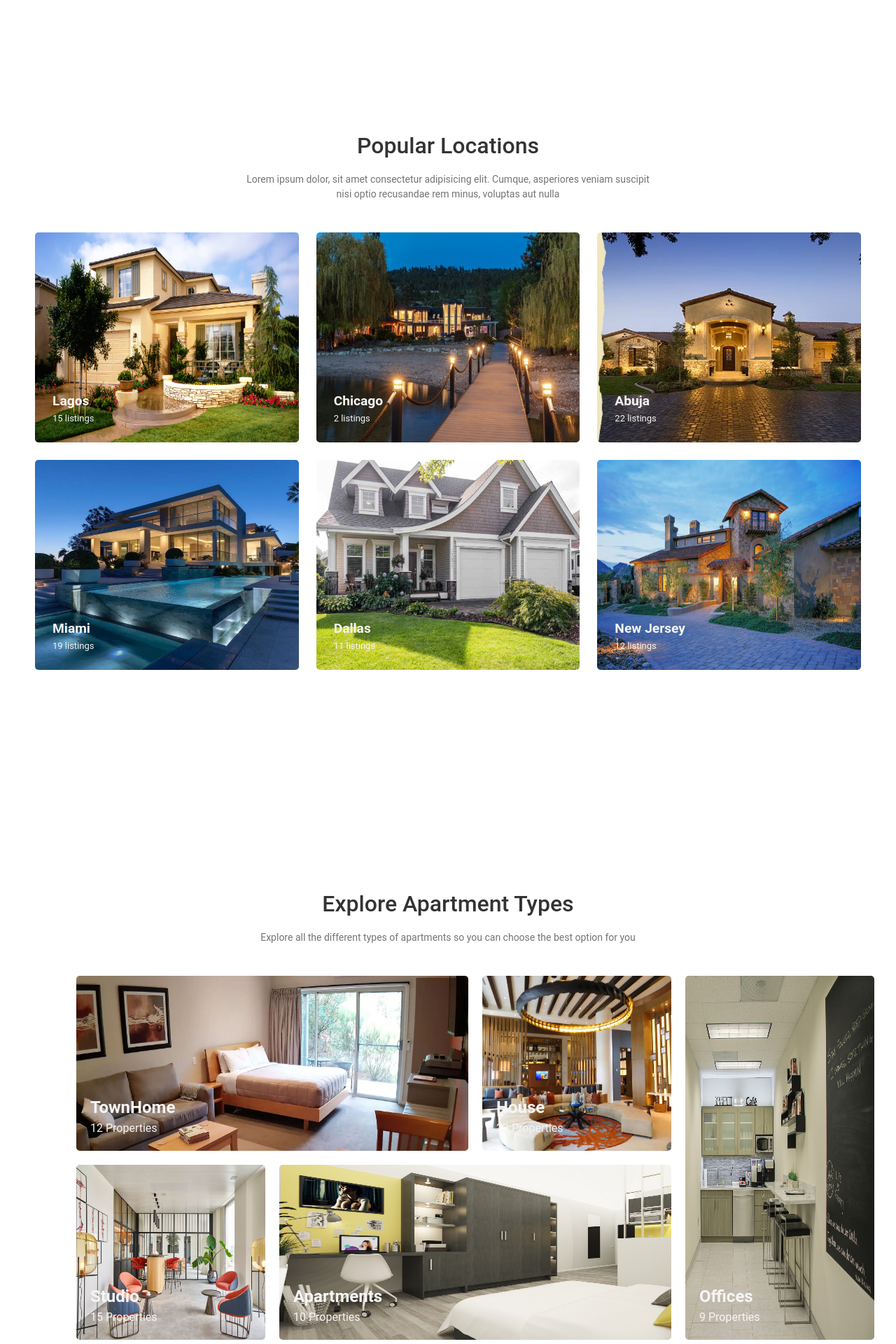
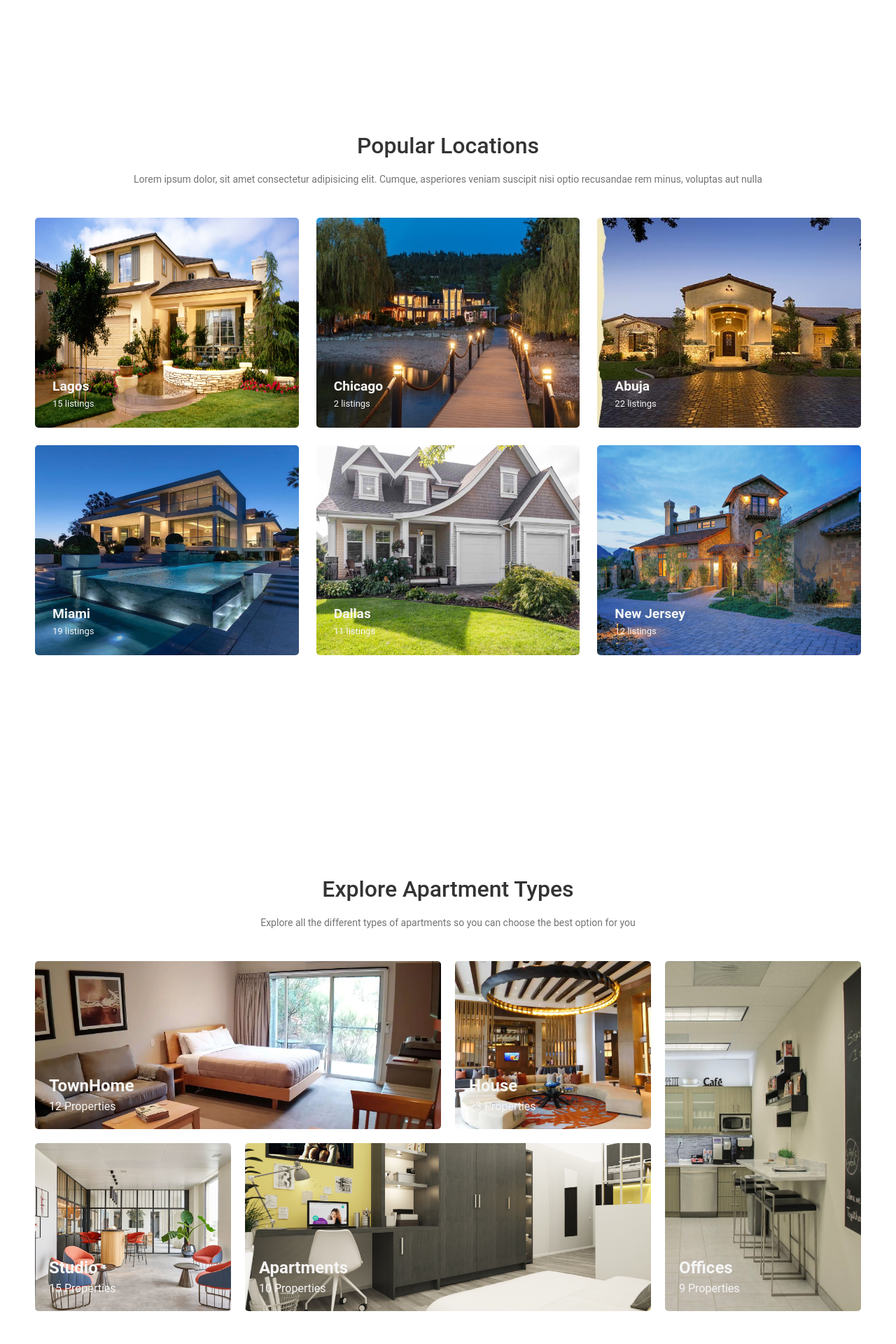
Before and after one commit to RealRichi3/Real-Estate, a PHP site: page / in a window 1280 px wide. Shown: the part 706-2626 px from the top of the page at 70% size. Run offline with PHP 8.4, Linux system fonts and the light colour scheme.

Commit message:
fix: Explore items section distorted images

```diff
--- a/index.html
+++ b/index.html
@@ -193,7 +193,8 @@
                 <p> Explore all the different types of apartments so you can choose the best option for you</p>
                 <div class="explore-list">
                     <div class="explore-list-item explore1">
-                        <img src="./static/images/properties/property18.webp" alt="house">
+                        <div class='explore-item-image'><img src="./static/images/properties/property18.webp"
+                                alt="house"></div>
                         <div class="overlay"></div>
                         <div class="explore-list-item-details">
                             <p>TownHome</p>
@@ -201,7 +202,8 @@
                         </div>
                     </div>
                     <div class="explore-list-item explore2">
-                        <img src="./static/images/properties/property17.jpg" alt="house">
+                        <div class='explore-item-image'> <img src="./static/images/properties/property17.jpg"
+                                alt="house"></div>
                         <div class="overlay"></div>
                         <div class="explore-list-item-details">
                             <p>House</p>
@@ -209,7 +211,8 @@
                         </div>
                     </div>
                     <div class="explore-list-item explore3">
-                        <img src="./static/images/properties/property22.jpg" alt="house">
+                        <div class='explore-item-image'> <img src="./static/images/properties/property22.jpg"
+                                alt="house"></div>
                         <div class="overlay"></div>
                         <div class="explore-list-item-details">
                             <p>Offices</p>
@@ -217,7 +220,8 @@
                         </div>
                     </div>
                     <div class="explore-list-item explore4">
-                        <img src="./static/images/properties/property20.jpg" alt="house">
+                        <div class='explore-item-image'> <img src="./static/images/properties/property20.jpg"
+                                alt="house"></div>
                         <div class="overlay"></div>
                         <div class="explore-list-item-details">
                             <p>Studio</p>
@@ -225,7 +229,8 @@
                         </div>
                     </div>
                     <div class="explore-list-item explore5">
-                        <img src="./static/images/properties/property19.jpg" alt="house">
+                        <div class='explore-item-image'> <img src="./static/images/properties/property19.jpg"
+                                alt="house"></div>
                         <div class="overlay"></div>
                         <div class="explore-list-item-details">
                             <p>Apartments</p>
--- a/static/styles/index.css
+++ b/static/styles/index.css
@@ -433,7 +433,7 @@ section {
 
 .popular-locations-container>p,
 .explore-container>p {
-  width: 600px;
+  /* width: 600px; */
   text-align: center;
   font-size: 14px;
   color: rgb(116, 116, 116);
@@ -474,7 +474,6 @@ section {
   transition: all 0.5s ease;
   z-index: 2;
 }
-
 .location:hover .location-details,
 .explore-list-item:hover .explore-list-item-details {
   color: #fff;
@@ -485,23 +484,20 @@ section {
   -o-transition: position 10s;
   transition: all 0.5s ease;
 }
-
 .location-details p {
   margin: 0;
   padding: 0;
 }
-
 .location-details .place {
   font-size: larger;
   font-weight: 700;
 }
-
 .location-details .count {
   font-size: small;
 }
 
-.location>.overlay,
-.explore-list-item>.overlay {
+.location > .overlay,
+.explore-list-item > .overlay {
   position: absolute;
   width: 100%;
   height: 100%;
@@ -528,6 +524,7 @@ section {
   transition: all 0.5s ease;
 }
 
+
 /* Explore Apartment Types */
 .explore {
   display: flex;
@@ -543,59 +540,60 @@ section {
   padding: 0;
   margin: 90px 0;
 }
-
 .explore-container>h3 {
   font-size: xx-large;
   font-weight: 500;
   color: #333;
   margin: 0;
 }
-
 .explore-list {
   display: grid;
-  grid-template-columns: repeat(3, 270px);
-  grid-template-rows: repeat(2, 250px);
+  grid-template-columns: repeat(4, minmax(270px, 1fr));
+  grid-template-rows: repeat(2, minmax(200px, 1fr));
   grid-template-areas:
     "a a b c "
     "d e e c ";
   gap: 20px;
   margin: 30px;
-  width: 90%;
-  height: 600px;
-}
-
+  height: 500px;
+  width: 100%;
+  box-sizing: border-box;
+}
 .explore1 {
   grid-area: a;
 }
-
 .explore2 {
   grid-area: b;
 }
-
 .explore3 {
   grid-area: c;
 }
-
 .explore4 {
   grid-area: d;
 }
-
 .explore5 {
   grid-area: e;
 }
 
 .explore-list>.explore-list-item {
-  width: 100%;
+  position: relative;
+  width: 100%;
+  height: 100%;
   margin: 0;
   flex-direction: column;
+}
+
+.explore-item-image {
+  height: 100%;
+  width: 100%;
   position: relative;
-}
-
-.explore-list>.explore-list-item>img {
-  height: 100%;
-  width: 100%;
-  min-width: 270px;
   border-radius: 5px;
+  overflow: hidden;
+}
+.explore-item-image > img {
+  height: 100%;
+  width: 100%;
+  object-fit: cover;
 }
 
 .explore-list-item .overlay {
@@ -612,7 +610,7 @@ section {
   position: absolute;
   bottom: 20px;
   left: 20px;
-  width: 100%;
+  /* width: 100%; */
   color: #f5f5f5;
   -webkit-transition: all 0.5s ease;
   -moz-transition: position 10s;
```
